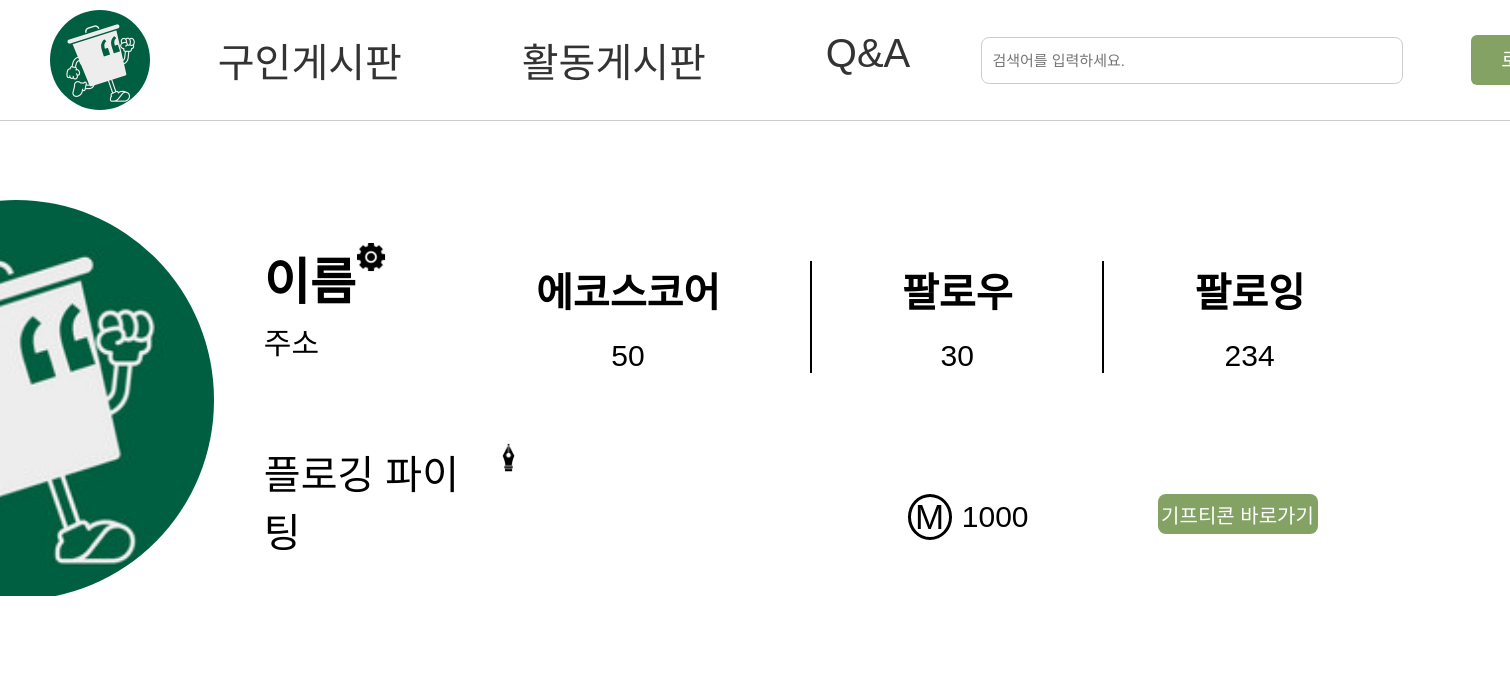
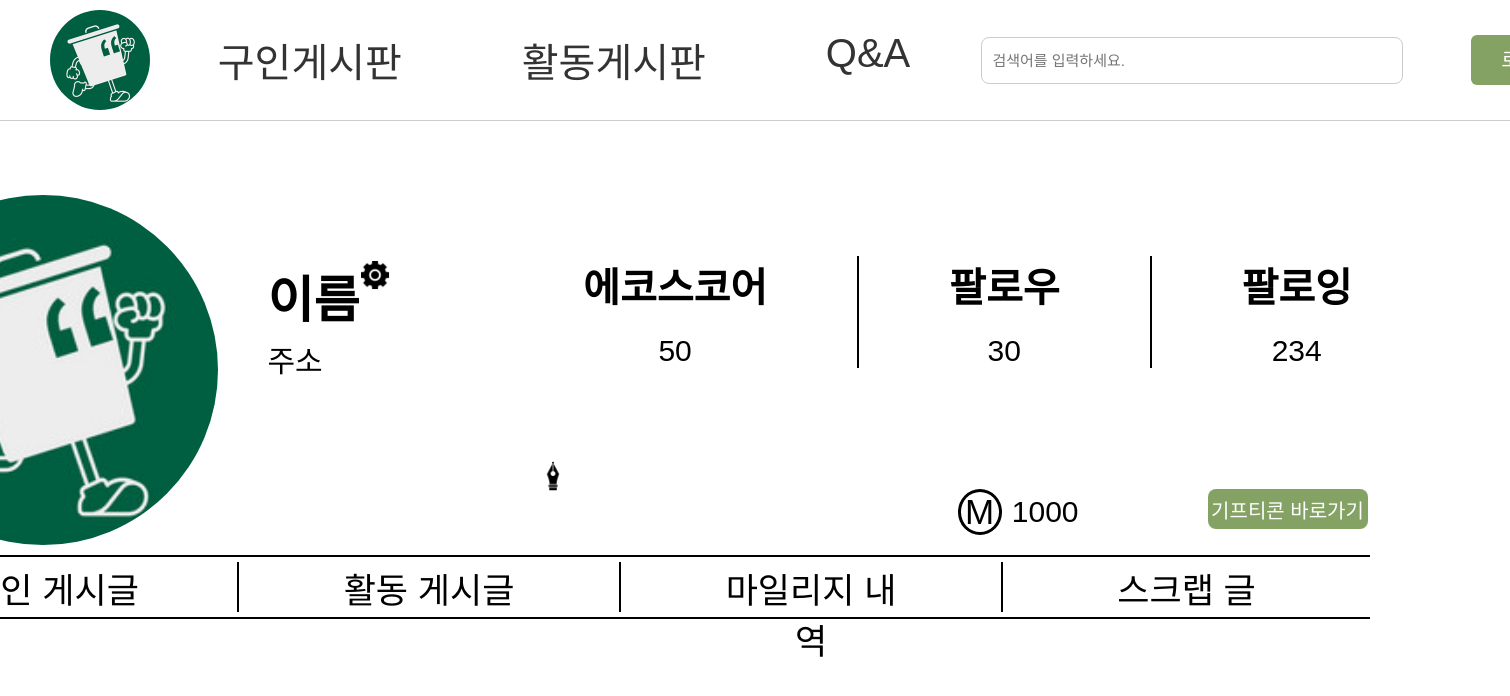
Before and after one commit to Plogger-Project/Plogger-front, a React (Create React App) app: page /mypage in a window 1280 px wide. Shown: the top 696 px of the page, 1510 px wide, since content can reach past the window. Built offline with nearby package versions, Linux system fonts and the light colour scheme; a web font is replaced by a local one.

Commit message:
24.10.22 14:02

```diff
--- a/src/constants/index.ts
+++ b/src/constants/index.ts
@@ -8,6 +8,10 @@ export const RECRUIT_WRITE_PATH = 'write';
 export const RECRUIT_DETAIL_PATH = `${RECRUIT_PATH}/detail`;
 export const RECRUIT_UPDATE_PATH = (recruitPostId: string | number) => `${recruitPostId}/update`;
 
+export const ACTIVE_PATH = '/active';
+
+export const QNA_PATH = '/qna';
+
 
 // variable: 절대 경로 상수 //
 export const ROOT_ABSOLUTE_PATH = ROOT_PATH;
--- a/src/views/MyPage/index.tsx
+++ b/src/views/MyPage/index.tsx
@@ -1,25 +1,34 @@
-import React, { ChangeEvent, useRef, useState } from 'react'
+import React, { ChangeEvent, KeyboardEvent, useRef, useState } from 'react'
 import './style.css'
 import { useNavigate, useNavigation } from 'react-router-dom'
 import InputBox from '../../components/InputBox';
 
 export default function Mypage() {
+  // state 페이징 관련 상태 //
+
 
   // state: 모달 팝업 상태 //
   const [modalOpen, setModalOpen] = useState<boolean>(false);
 
+  // state: 프로필 상태 //
+  const [input, onInput] = useState<boolean>(false);
+  const [centerce, setCentence] = useState<string>('');
+
   // state: 회원가입 상태 //
   const [name, setName] = useState<string>('');
-  const [id, setId] = useState<string>('');
   const [password, setPassword] = useState<string>('');
   const [chkpassword, setChkPassword] = useState<string>('');
   const [telNumber, setTelNumber] = useState<string>('');
   const [authNumber, setAuthNumber] = useState<string>('');
   const [address, setAddress] = useState<string>('');
 
+
   // state: 이미지 상태 //
   const imageInputRef = useRef<HTMLInputElement>(null);
   const [imageUrl, setImageUrl] = useState<string>('');
+
+  // state: 내 구인 게시판 목록 상태 //
+  const [recruitContents, setRecruitContents] = useState<string>('');
 
   // function: 네비게이터 함수 //
   const navigator = useNavigate();
@@ -87,6 +96,31 @@ export default function Mypage() {
       current.click();
   };
 
+  // event handler: sentence 버튼 클릭 이벤트 처리 //
+  const onCentenceButtonClickHandler = () => {
+    onInput(!input);
+  }
+
+  // event handler: sentence 변경 이벤트 처리 //
+    const onCentenceChangeHandler = (event: ChangeEvent<HTMLInputElement>) => {
+      const {value} = event.target;
+      const regex = /^.{0,30}$/;
+      const isMatched =  regex.test(value);
+      if (!isMatched) return;
+      setCentence(value);
+    }
+
+  // event handler: sentece 키다운 이벤트 처리 //
+  const onCentenceKeydownHandler = (event:KeyboardEvent<HTMLInputElement>) => {
+    const { key } = event;
+    if (key === 'Enter') onCentenceButtonClickHandler();
+  }
+
+  // event handler: my recruit 클릭 이벤트 처리 //
+  const onMyRecruitClickHandler = () => {
+
+  }
+
   return (
     <div id='mypage'>
       <div className='top'>
@@ -99,8 +133,12 @@ export default function Mypage() {
             </div>
             <div className='address'>주소</div>
             <div className='sentence-box'>
-              <div className='sentence'>플로깅 파이팅</div>
-              <div className='sentence-change'></div>
+              { input ?
+              <input className='input' type='text' value={centerce} onChange={onCentenceChangeHandler} placeholder='30글자 내로 입력하세요.' onKeyDown={onCentenceKeydownHandler}
+              autoFocus />
+              : <div className='sentence'>{centerce || ''}</div>
+              }
+              <div className='sentence-change' onClick={onCentenceButtonClickHandler}></div>
             </div>
           </div>
         </div>
@@ -132,10 +170,14 @@ export default function Mypage() {
       </div>
       <div className='mypage-bottom'>
         <div className='table-contents'>
-          <div className='my-recruit'></div>
-          <div className='my-active'></div>
-          <div className='my-mileage'></div>
-          <div className='my-scrap'></div>
+          <div className='my-recruit'><span>구인 게시글</span></div>
+          <div className='line'>
+          <div className='my-active'><span>활동 게시글</span></div>
+          </div>
+          <div className='line-right'>
+          <div className='my-mileage'><span>마일리지 내역</span></div>
+          </div>
+          <div className='my-scrap'><span>스크랩 글</span></div>
         </div>
         <div className='table'></div>
       </div>
--- a/src/views/MyPage/style.css
+++ b/src/views/MyPage/style.css
@@ -5,6 +5,7 @@
     align-items: center;
     width: 100%;
     height: 100vh;
+    margin-left: 50px;
 }
 
 #mypage .top {
@@ -12,20 +13,20 @@
     width: 1500px;
     height: 400px;
     justify-content: space-between;
-    align-items: center;
-
+    margin-bottom: -40px;
 }
 
 .profile-container {
     user-select: none;
     width: 800px;
+    height: 350px;
     display: flex;
     align-items: center;
 }
 
 #mypage .image {
-    width: 400px;
-    height: 400px;
+    width: 350px;
+    height: 350px;
     border-radius: 50%;
     background-repeat: no-repeat;
     background-size: contain;
@@ -38,6 +39,8 @@
     align-content: center;
     justify-items: center;
 
+    width: 300px;
+    height: 220px;
     margin-left: 50px;
 }
 
@@ -71,7 +74,15 @@
 }
 
 .sentence {
-    font-size: 40px;
+    width: 270px;
+    height: 100px;
+    font-size: 30px;
+
+    overflow-wrap: break-word;
+}
+
+.sentence-box .input {
+    width: 230px;
 }
 
 .sentence-change {
@@ -86,11 +97,13 @@
 }
 
 .activity-container {
+    height: 400px;
+    width: auto;
+    min-width: 800px;
     user-select: none;
     display: flex;
     flex-direction: column;
-    height: 400px;
-    width: 900px;
+
     justify-content: space-around;
 }
 
@@ -267,3 +280,67 @@
 .change-button:hover {
     background-color: #6b8f5c;
 }
+
+.mypage-bottom {
+    width:auto;
+    height: 100px;
+    padding-right: 140px;
+}
+
+.table-contents {
+    display: flex;
+    align-content: center;
+    justify-content: center;
+    width: 1500px;
+    height: 50px;
+    border-top: 2px solid rgba(0, 0, 0, 1);
+    border-bottom: 2px solid rgba(0, 0, 0, 1);
+
+    padding: 5px 0px;
+
+    font-size: 35px;
+}
+
+
+.line-right {
+    border-right: 2px solid rgba(0, 0, 0, 1);
+
+}
+
+.my-recruit,
+.my-active,
+.my-mileage,
+.my-scrap {
+    cursor: pointer;
+    width: 200px;
+    text-align: center;
+}
+
+.my-recruit span,
+.my-active span,
+.my-mileage span,
+.my-scrap span {
+    cursor: pointer;
+}
+
+.my-recruit span:hover,
+.my-active span:hover,
+.my-mileage span:hover,
+.my-scrap span:hover {
+    font-weight: 600;
+}
+
+.my-recruit span:active,
+.my-active span:active,
+.my-mileage span:active,
+.my-scrap span:active {
+    font-weight: 600;
+}
+
+
+
+.my-recruit,
+.my-mileage,
+.my-scrap {
+    padding: 0px 90px;
+}
--- a/src/views/NavigationBar/index.tsx
+++ b/src/views/NavigationBar/index.tsx
@@ -1,11 +1,26 @@
 import { useState } from 'react';
 import './style.css'
 import { useLocation, useNavigate } from 'react-router-dom';
+import { ACTIVE_PATH, QNA_PATH, RECRUIT_PATH } from '../../constants';
 
 export default function NavigationBar() {
 
+    // state: path 상태 //
+    const { pathname } = useLocation();
+
     // state: 모달 팝업 상태 //
     const [modalOpen, setModalOpen] = useState<boolean>(false);
+
+    // variable: 경로 이름 //
+    const path =
+        pathname.startsWith(RECRUIT_PATH) ? '구인게시판' :
+        pathname.startsWith(ACTIVE_PATH) ? '활동게시판' :
+        pathname.startsWith(QNA_PATH) ? 'Q&A' : '';
+
+    // variable : 특정 경로 여부 변수 //
+    const isReruit = pathname.startsWith(RECRUIT_PATH);
+    const isActive = pathname.startsWith(ACTIVE_PATH);
+    const isQnA = pathname.startsWith(QNA_PATH);
 
     // function: 네비게이터 함수 //
     const navigator = useNavigate();
@@ -46,9 +61,9 @@ export default function NavigationBar() {
         <div id='navigation-bar'>
             <div className='logo' onClick={onLogoClickHandler}></div>
             <div className='manu'>
-                <div className='manu-recruit' onClick={onRecruitClickHandler}>구인게시판</div>
-                <div className='manu-active' onClick={onActiveClickHandler}>활동게시판</div>
-                <div className='manu-qna' onClick={onQnaClickHandler}>Q&A</div>
+                <div className={`manu-recruit ${isReruit ? 'active' : ''}`} onClick={onRecruitClickHandler}>구인게시판</div>
+                <div className={`manu-active ${isActive ? 'active' : ''}`} onClick={onActiveClickHandler}>활동게시판</div>
+                <div className={`manu-qna ${isQnA ? 'active' : ''}`} onClick={onQnaClickHandler}>Q&A</div>
             </div>
             {location.pathname !== '/' &&
             <input className='input-box' placeholder='검색어를 입력하세요.' />
--- a/src/views/NavigationBar/style.css
+++ b/src/views/NavigationBar/style.css
@@ -49,6 +49,13 @@
     cursor: pointer;
     font-weight: 600;
     color: rgba(0, 0, 0, 1);
+}
+
+#navigation-bar .manu-recruit.active,
+#navigation-bar .manu-active.active,
+#navigation-bar .manu-qna.active {
+    color: rgba(0, 95, 65, 1);
+    font-weight: 600;
 }
 
 #navigation-bar .input-box {
```
